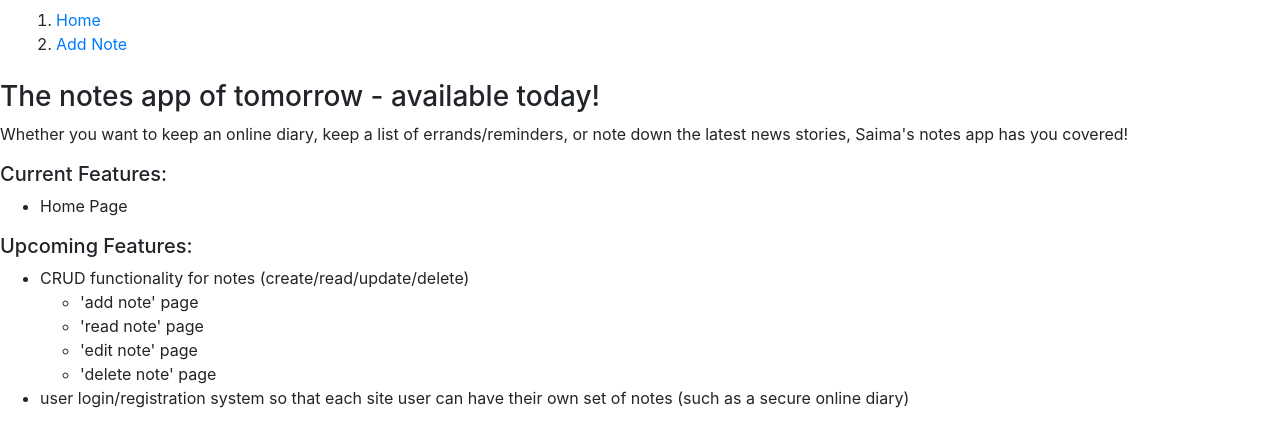
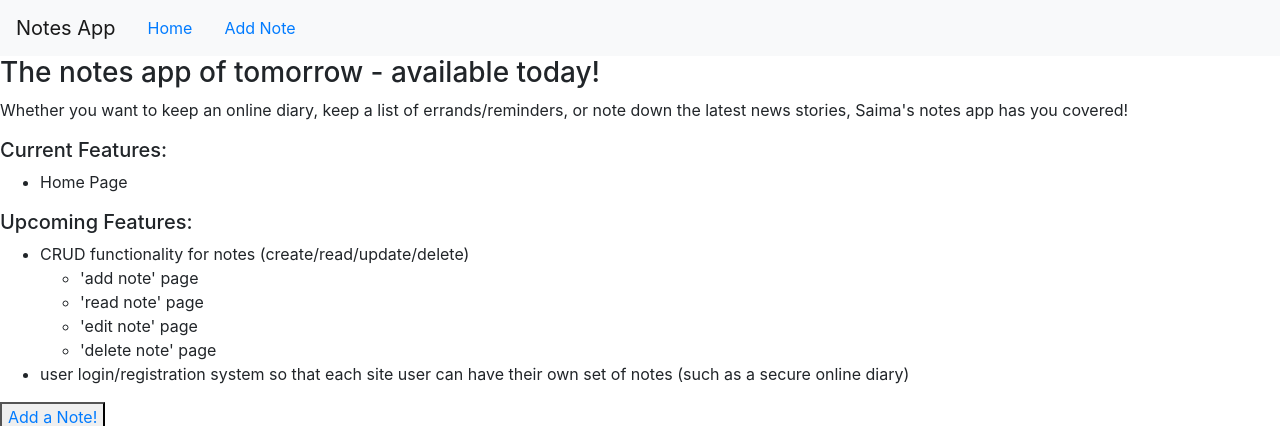
Before and after one commit to saimayunus925/notes-app, a Flask app: page / in a window 1280 px wide. Shown: the top 426 px of the page. Run offline with Flask 2, Linux system fonts and the light colour scheme; some libraries are stand-ins or nearby versions.

Commit message:
put bootstrap in navbar

```diff
--- a/notes_app/templates/base.html
+++ b/notes_app/templates/base.html
@@ -8,18 +8,20 @@
     <meta http-equiv="X-UA-Compatible" content="IE=edge">
     <meta name="viewport" content="width=device-width, initial-scale=1.0">
     <link rel="stylesheet" href="https://stackpath.bootstrapcdn.com/bootstrap/4.1.3/css/bootstrap.min.css" integrity="sha384-MCw98/SFnGE8fJT3GXwEOngsV7Zt27NXFoaoApmYm81iuXoPkFOJwJ8ERdknLPMO" crossorigin="anonymous">
-    {% block title %}{% endblock %}
+    {% block title %}{% endblock %} <!-- page title -->
 </head>
 <body>
 
     <!-- site navbar -->
-    <nav class="navbar">
-        <ol>
-            <li class="navbar-link"><a href="{{url_for("index")}}">Home</a></li>
-            <li class="navbar-link"><a href="{{url_for("add_note")}}">Add Note</a></li>
+    <nav class="navbar navbar-expand-lg navbar-light bg-light">
+        <a class="navbar-brand" href="#">Notes App</a>
+        <ol class="nav">
+            <li class="nav-item"><a class="nav-link" href="{{url_for("index")}}">Home</a></li>
+            <li class="nav-item"><a class="nav-link" href="{{url_for("add_note")}}">Add Note</a></li>
         </ol>
     </nav>
 
+    <!-- user feedback msgs -->
     {% with messages = get_flashed_messages() %}
     {% if messages %}
         <ul>
@@ -30,8 +32,10 @@
     {% endif %}
     {% endwith %}
 
+    <!-- page content -->
     {% block content %}
     {% endblock %}
+
     <script src="https://code.jquery.com/jquery-3.3.1.slim.min.js" integrity="sha384-q8i/X+965DzO0rT7abK41JStQIAqVgRVzpbzo5smXKp4YfRvH+8abtTE1Pi6jizo" crossorigin="anonymous"></script>
     <script src="https://cdnjs.cloudflare.com/ajax/libs/popper.js/1.14.3/umd/popper.min.js" integrity="sha384-ZMP7rVo3mIykV+2+9J3UJ46jBk0WLaUAdn689aCwoqbBJiSnjAK/l8WvCWPIPm49" crossorigin="anonymous"></script>
     <script src="https://stackpath.bootstrapcdn.com/bootstrap/4.1.3/js/bootstrap.min.js" integrity="sha384-ChfqqxuZUCnJSK3+MXmPNIyE6ZbWh2IMqE241rYiqJxyMiZ6OW/JmZQ5stwEULTy" crossorigin="anonymous"></script>
```
